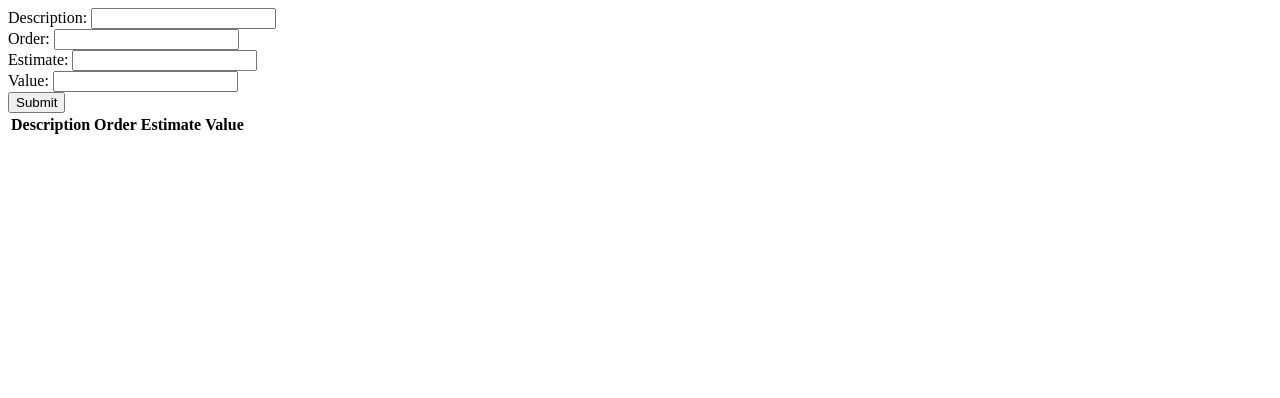
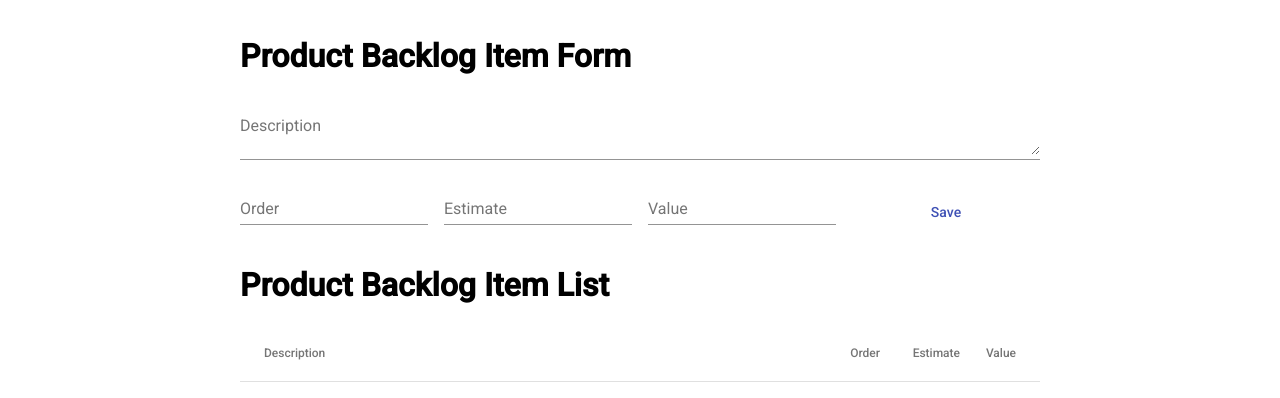
Before and after one commit to oliverkocsis/mohio, an Angular app: page / in a window 1280 px wide. Shown: the top 398 px of the page. Built offline with nearby package versions, Linux system fonts and the light colour scheme.

Commit message:
#3 Getting Started with Angular Material.

```diff
--- a/angular.json
+++ b/angular.json
@@ -28,6 +28,7 @@
               "src/assets"
             ],
             "styles": [
+              "./node_modules/@angular/material/prebuilt-themes/indigo-pink.css",
               "src/styles.scss"
             ],
             "scripts": []
@@ -93,6 +94,7 @@
               "src/assets"
             ],
             "styles": [
+              "./node_modules/@angular/material/prebuilt-themes/indigo-pink.css",
               "src/styles.scss"
             ],
             "scripts": []
@@ -124,6 +126,7 @@
           }
         }
       }
-    }},
+    }
+  },
   "defaultProject": "mohio"
 }
--- a/package.json
+++ b/package.json
@@ -12,13 +12,16 @@
   "private": true,
   "dependencies": {
     "@angular/animations": "~8.2.14",
+    "@angular/cdk": "~8.2.3",
     "@angular/common": "~8.2.14",
     "@angular/compiler": "~8.2.14",
     "@angular/core": "~8.2.14",
     "@angular/forms": "~8.2.14",
+    "@angular/material": "~8.2.3",
     "@angular/platform-browser": "~8.2.14",
     "@angular/platform-browser-dynamic": "~8.2.14",
     "@angular/router": "~8.2.14",
+    "hammerjs": "^2.0.8",
     "rxjs": "~6.4.0",
     "tslib": "^1.10.0",
     "zone.js": "~0.9.1"
--- a/src/app/product-backlog-item-form/product-backlog-item-form.component.html
+++ b/src/app/product-backlog-item-form/product-backlog-item-form.component.html
@@ -1,29 +1,25 @@
+<h1>Product Backlog Item Form</h1>
 <form [formGroup]="formGroup" (ngSubmit)="onSubmit()">
-    <div>
-        <label>
-            Description:
-            <input type="text" formControlName="description">
-        </label>
+    <div style="grid-template-columns: 1fr;">
+        <mat-form-field>
+            <mat-label>Description</mat-label>
+            <textarea matInput formControlName="description"></textarea>
+        </mat-form-field>
     </div>
-    <div>
-        <label>
-            Order:
-            <input type="number" formControlName="order">
-        </label>
+    <div style="grid-template-columns: 1fr 1fr 1fr 1fr;">
+        <mat-form-field>
+            <mat-label>Order</mat-label>
+            <input matInput type="number" formControlName="order">
+        </mat-form-field>
+        <mat-form-field>
+            <mat-label>Estimate</mat-label>
+            <input matInput type="number" formControlName="estimate">
+        </mat-form-field>
+        <mat-form-field>
+            <mat-label>Value</mat-label>
+            <input matInput type="number" formControlName="value">
+        </mat-form-field>
+        <button mat-button color="primary" type="submit">Save</button>
     </div>
-    <div>
-        <label>
-            Estimate:
-            <input type="number" formControlName="estimate">
-        </label>
-    </div>
-    <div>
-        <label>
-            Value:
-            <input type="number" formControlName="value">
-        </label>
-    </div>
-    <div>
-        <input type="submit">
-    </div>
+
 </form>
--- a/src/app/product-backlog-item-form/product-backlog-item-form.component.scss
+++ b/src/app/product-backlog-item-form/product-backlog-item-form.component.scss
@@ -0,0 +1,6 @@
+form {
+    div {
+        display: grid;
+        grid-gap: 1em;
+    }
+}
--- a/src/app/product-backlog-item-list/product-backlog-item-list.component.html
+++ b/src/app/product-backlog-item-list/product-backlog-item-list.component.html
@@ -1,14 +1,23 @@
-<table>
-    <tr>
-        <th>Description</th>
-        <th>Order</th>
-        <th>Estimate</th>
-        <th>Value</th>
-    </tr>
-    <tr *ngFor="let productBacklogItem of productBacklogItemList">
-        <td>{{ productBacklogItem.description }}</td>
-        <td>{{ productBacklogItem.order }}</td>
-        <td>{{ productBacklogItem.estimate }}</td>
-        <td>{{ productBacklogItem.value }}</td>
-    </tr>
+<h1>Product Backlog Item List</h1>
+<table mat-table [dataSource]="productBacklogItemList">
+
+    <ng-container matColumnDef="description">
+        <th mat-header-cell *matHeaderCellDef> Description </th>
+        <td mat-cell *matCellDef="let productBacklogItem"> {{productBacklogItem.description}} </td>
+    </ng-container>
+    <ng-container matColumnDef="order">
+        <th mat-header-cell *matHeaderCellDef width="10%" style="text-align: right;"> Order </th>
+        <td mat-cell *matCellDef="let productBacklogItem" style="text-align: right;"> {{productBacklogItem.order}} </td>
+    </ng-container>
+    <ng-container matColumnDef="estimate">
+        <th mat-header-cell *matHeaderCellDef width="10%" style="text-align: right;"> Estimate </th>
+        <td mat-cell *matCellDef="let productBacklogItem" style="text-align: right;"> {{productBacklogItem.estimate}} </td>
+    </ng-container>
+    <ng-container matColumnDef="value">
+        <th mat-header-cell *matHeaderCellDef width="10%" style="text-align: right;"> Value </th>
+        <td mat-cell *matCellDef="let productBacklogItem" style="text-align: right;"> {{productBacklogItem.value}} </td>
+    </ng-container>
+
+    <tr mat-header-row *matHeaderRowDef="displayedColumns"></tr>
+    <tr mat-row *matRowDef="let productBacklogItem; columns: displayedColumns;"></tr>
 </table>
--- a/src/app/product-backlog-item-list/product-backlog-item-list.component.scss
+++ b/src/app/product-backlog-item-list/product-backlog-item-list.component.scss
@@ -0,0 +1,7 @@
+table {
+    width: 100%;
+}
+
+.mat-column-order {
+    width: 10%;
+}
--- a/src/app/product-backlog-item-list/product-backlog-item-list.component.ts
+++ b/src/app/product-backlog-item-list/product-backlog-item-list.component.ts
@@ -1,6 +1,7 @@
-import { Component, OnInit } from '@angular/core';
+import { Component, OnInit, ViewChild } from '@angular/core';
 import { ProductBacklogItem } from '../product-backlog-item';
 import { ProductBacklogItemService } from '../product-backlog-item.service';
+import { MatTable } from '@angular/material/table';
 
 @Component({
   selector: 'app-product-backlog-item-list',
@@ -9,14 +10,16 @@ import { ProductBacklogItemService } from '../product-backlog-item.service';
 })
 export class ProductBacklogItemListComponent implements OnInit {
 
-  public productBacklogItemList: ProductBacklogItem[];
+  public displayedColumns = ['description', 'order', 'estimate', 'value'];
+  public productBacklogItemList: ProductBacklogItem[] = [];
+  @ViewChild(MatTable, { static: false }) matTable: MatTable<any>;
 
   constructor(private productBacklogItemService: ProductBacklogItemService) { }
 
   ngOnInit() {
-    this.productBacklogItemList = [];
     this.productBacklogItemService.list().subscribe((productBacklogItem: ProductBacklogItem) => {
       this.productBacklogItemList.push(productBacklogItem);
+      this.matTable.renderRows();
     });
   }
 
--- a/src/index.html
+++ b/src/index.html
@@ -6,6 +6,8 @@
   <base href="/">
   <meta name="viewport" content="width=device-width, initial-scale=1">
   <link rel="icon" type="image/x-icon" href="favicon.ico">
+  <link href="https://fonts.googleapis.com/css?family=Roboto:300,400,500&display=swap" rel="stylesheet">
+  <link href="https://fonts.googleapis.com/icon?family=Material+Icons" rel="stylesheet">
 </head>
 <body>
   <app-root></app-root>
--- a/src/main.ts
+++ b/src/main.ts
@@ -1,3 +1,4 @@
+import 'hammerjs';
 import { enableProdMode } from '@angular/core';
 import { platformBrowserDynamic } from '@angular/platform-browser-dynamic';
 
--- a/src/styles.scss
+++ b/src/styles.scss
@@ -1 +1,12 @@
-/* You can add global styles to this file, and also import other style files */
+html,
+body {
+    height: 100%;
+}
+
+body {
+    margin: 0;
+    font-family: Roboto, "Helvetica Neue", sans-serif;
+    margin: 0 auto;
+    max-width: 50em;
+    padding-top: 1em;
+}
```
Also changed, not shown: src/app/app.module.ts (+8 -0 lines), 1 other file (tests, documents, lock files or other folders).
